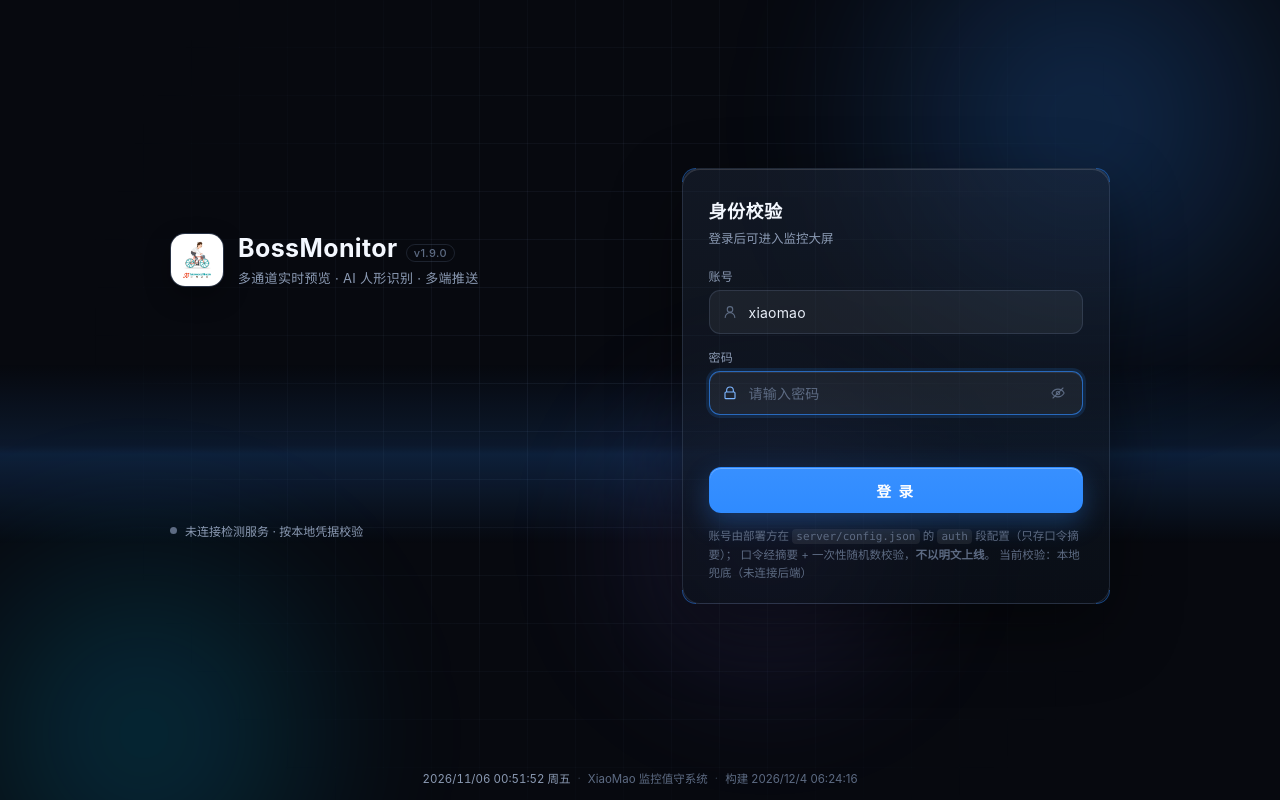
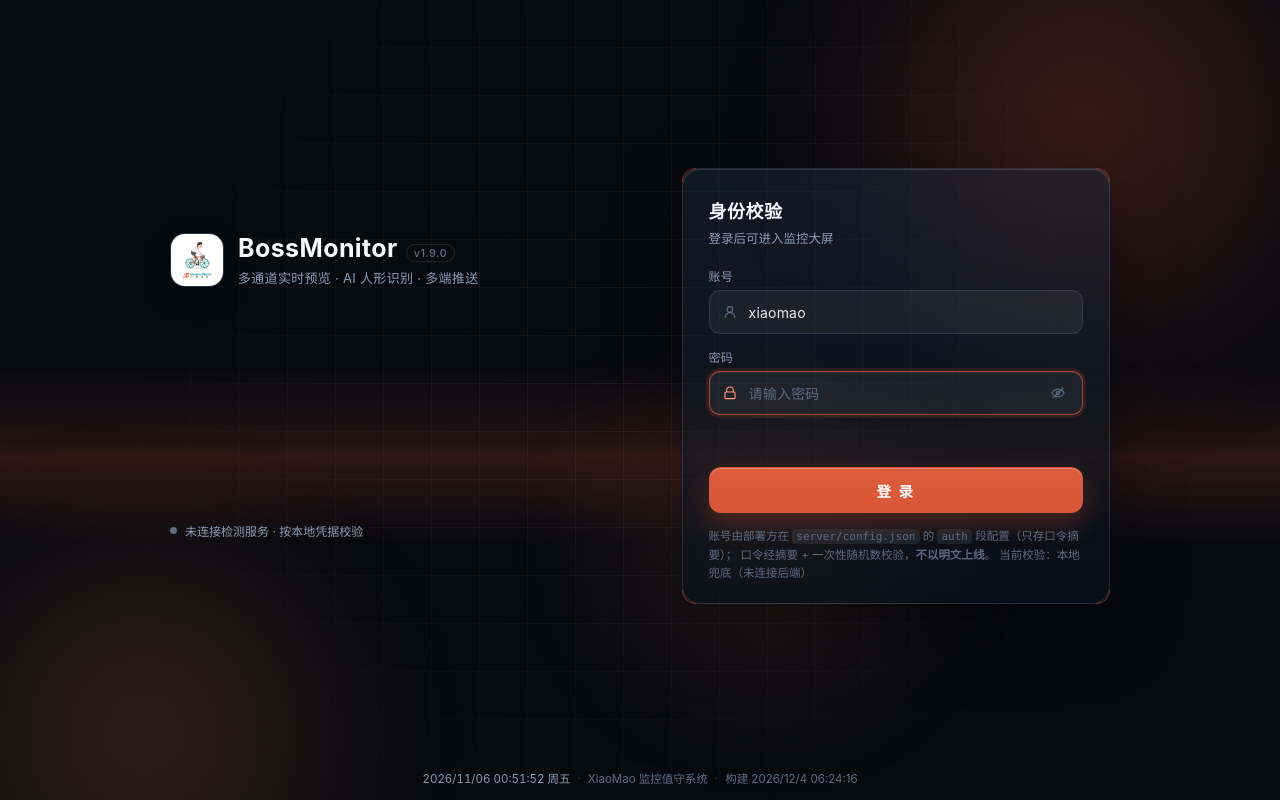
Before and after one commit to xiaomaoJT/XiaoMaoBossMonitor, a Vue app: page / in a window 1280 px wide. Built offline with nearby package versions, Linux system fonts and the light colour scheme; no server answers.

Commit message:
同步完整版 §5.123 的全站朱红主色改动

```diff
--- a/src/components/TopBar.vue
+++ b/src/components/TopBar.vue
@@ -426,9 +426,9 @@ function onDocKeyDown(e) {
 }
 
 .mode-chip.on {
-  color: #b6dcff;
-  background: rgba(56, 138, 221, 0.22);
-  box-shadow: inset 0 0 0 1px rgba(133, 183, 235, 0.45);
+  color: var(--accent-text, #FFC1A6);
+  background: color-mix(in srgb, var(--accent, #DA5636) 22%, transparent);
+  box-shadow: inset 0 0 0 1px color-mix(in srgb, var(--accent, #DA5636) 45%, transparent);
 }
 
 .mode-chip.off {
--- a/src/style.css
+++ b/src/style.css
@@ -14,12 +14,12 @@
   --text-soft: #c6d3e6;
   --text-dim: #8b9ab3;
   --text-dim-2: #5d6b83;
-  --accent: #2f8bff;
+  --accent: #DA5636;
   --accent-soft: color-mix(in srgb, var(--accent) 16%, transparent);
-  --accent-text: #7db6ff;
-  --accent-text-strong: #a9cdff;
-  --cyan: #00c8ff;
-  --purple: #8c78ff;
+  --accent-text: #FF9E7A;
+  --accent-text-strong: #FFC1A6;
+  --cyan: #F0874F;
+  --purple: #E8845C;
   --ok: #2fd07a;
   --ok-text: #8ce6b4;
   --warn: #ffb020;
@@ -101,10 +101,10 @@
   --text-soft: #d7d9e0;
   --text-dim: #9a9da8;
   --text-dim-2: #6c6f7a;
-  --accent: #3b8dff;
-  --accent-soft: rgba(59, 141, 255, 0.16);
-  --accent-text: #82b7ff;
-  --accent-text-strong: #aecfff;
+  --accent: #E2663F;
+  --accent-soft: rgba(218, 86, 54, 0.16);
+  --accent-text: #FFA584;
+  --accent-text-strong: #FFC9B0;
   --ok-text: #90e8bb;
   --warn-text: #ffd57f;
   --err-text: #ffa2ab;
@@ -135,12 +135,12 @@
   --text-soft: #39485c;
   --text-dim: #5d6d82;
   --text-dim-2: #8b98ab;
-  --accent: #1f6fe0;
-  --accent-soft: rgba(31, 111, 224, 0.12);
-  --accent-text: #1a5fc4;
-  --accent-text-strong: #14509f;
-  --cyan: #0891b2;
-  --purple: #7050e0;
+  --accent: #C4482B;
+  --accent-soft: rgba(196, 72, 43, 0.12);
+  --accent-text: #9A3412;
+  --accent-text-strong: #7C2A10;
+  --cyan: #B85A22;
+  --purple: #9A4A2A;
   --ok: #16a34a;
   --ok-text: #15803d;
   --warn: #d97706;
@@ -446,9 +446,9 @@ body.free-dragging * {
 /* 背景色晕：玻璃的「折射源」 */
 html[data-theme='liquid'] body {
   background:
-    radial-gradient(1100px 620px at 82% -12%, rgba(47, 139, 255, 0.18), transparent 62%),
-    radial-gradient(900px 560px at -12% 108%, rgba(0, 200, 255, 0.12), transparent 62%),
-    radial-gradient(760px 480px at 55% 122%, rgba(140, 120, 255, 0.1), transparent 65%),
+    radial-gradient(1100px 620px at 82% -12%, rgba(218, 86, 54, 0.18), transparent 62%),
+    radial-gradient(900px 560px at -12% 108%, rgba(240, 135, 79, 0.12), transparent 62%),
+    radial-gradient(760px 480px at 55% 122%, rgba(232, 132, 92, 0.10), transparent 65%),
     var(--bg);
 }
 
@@ -479,11 +479,11 @@ html[data-theme='liquid'] .btn:hover {
 }
 
 html[data-theme='liquid'] .btn.primary {
-  background: linear-gradient(180deg, rgba(47, 139, 255, 0.34), rgba(47, 139, 255, 0.18));
-  border-color: rgba(47, 139, 255, 0.5);
+  background: linear-gradient(180deg, rgba(218, 86, 54, 0.34), rgba(218, 86, 54, 0.18));
+  border-color: rgba(218, 86, 54, 0.5);
   box-shadow:
     inset 0 1px 0 rgba(255, 255, 255, 0.22),
-    0 4px 18px rgba(47, 139, 255, 0.25);
+    0 4px 18px rgba(218, 86, 54, 0.25);
 }
 
 /* 输入框 / 开关轨道：贴着玻璃走 */
--- a/src/styles/settings.css
+++ b/src/styles/settings.css
@@ -49,7 +49,7 @@
   padding: 2px 9px;
   border-radius: 999px;
   font-size: 11px;
-  color: #8fc0ff;
+  color: var(--accent-text, #FF9E7A);
   background: var(--accent-soft);
   border: 1px solid color-mix(in srgb, var(--accent) 30%, transparent);
 }
@@ -680,9 +680,9 @@
   padding: 1px 5px;
   font-size: 10px;
   line-height: 1.45;
-  color: var(--accent, #5ad1ff);
-  background: color-mix(in srgb, var(--accent, #5ad1ff) 14%, transparent);
-  border: 1px solid color-mix(in srgb, var(--accent, #5ad1ff) 36%, transparent);
+  color: var(--accent, #DA5636);
+  background: color-mix(in srgb, var(--accent, #DA5636) 14%, transparent);
+  border: 1px solid color-mix(in srgb, var(--accent, #DA5636) 36%, transparent);
   border-radius: 8px;
   text-align: center;
   white-space: normal;
@@ -2760,17 +2760,17 @@
 
 .sd-scope .sw-liquid{
   --sw-bg: #131c2b;
-  --sw-accent: #2f8bff;
+  --sw-accent: #DA5636;
 }
 
 .sd-scope .sw-dark{
   --sw-bg: #000000;
-  --sw-accent: #3b8dff;
+  --sw-accent: #E2663F;
 }
 
 .sd-scope .sw-light{
   --sw-bg: #f2f4f8;
-  --sw-accent: #1f6fe0;
+  --sw-accent: #C4482B;
 }
 
 .sd-scope .sw-auto{
```
Also changed, not shown: 2 other files (tests, documents, lock files or other folders).
